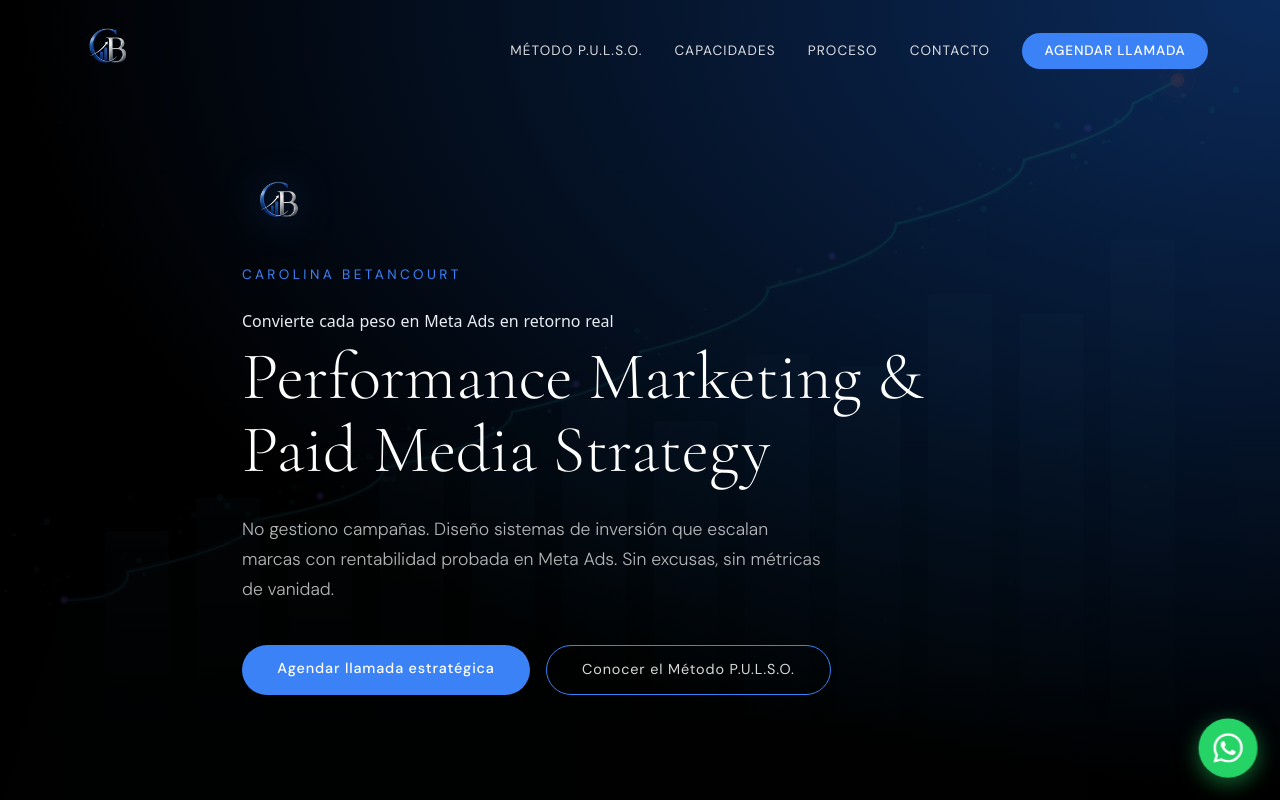
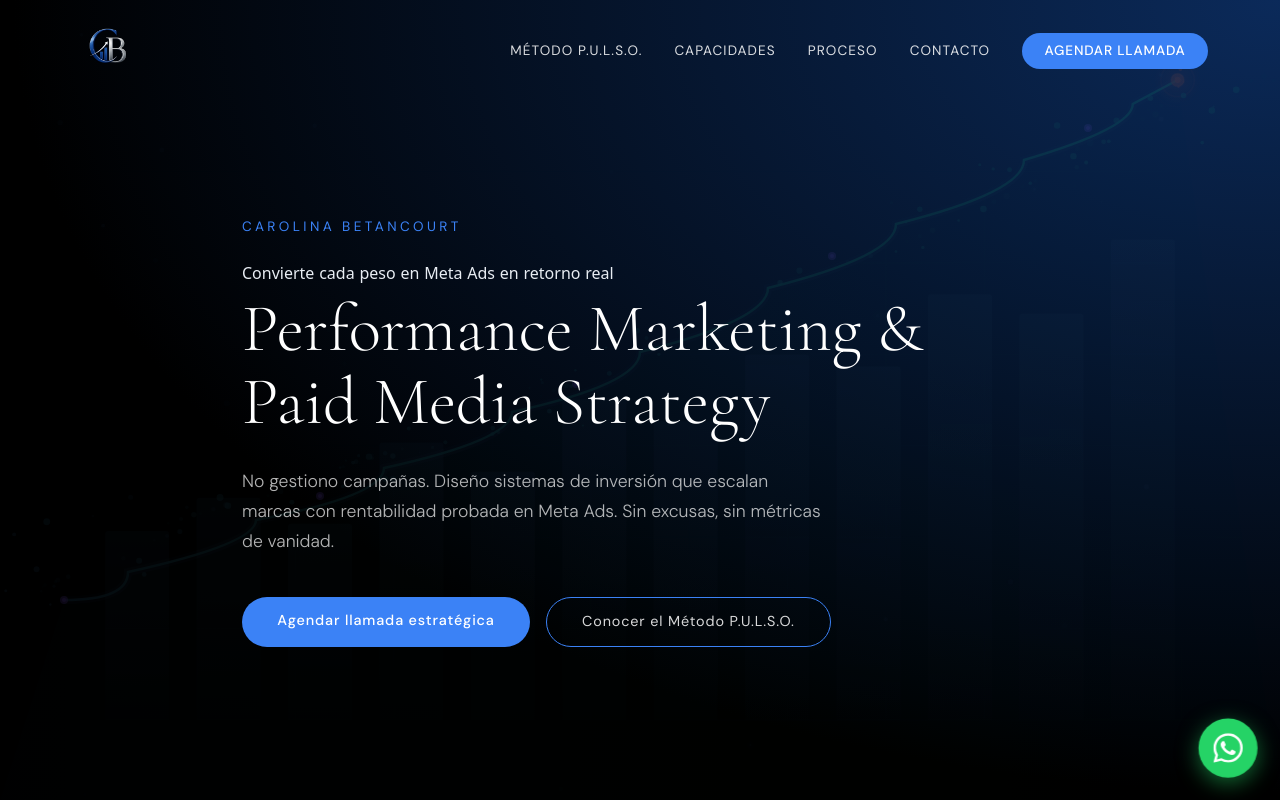
Before and after one commit to Coraline-Coder/carolina-landing, a Next.js app: page / in a window 1280 px wide. Shown: the top 800 px of the page. Built offline with nearby package versions, Linux system fonts and the light colour scheme.

Commit message:
fix: eliminar logo del hero body

```diff
--- /dev/null
+++ b/rm-logo.js
@@ -0,0 +1,43 @@
+const fs=require('fs');
+let p=fs.readFileSync('src/app/page.tsx','utf8');
+let lines=p.split('\n');
+
+// Buscar TODAS las imagenes con logo-cb.png
+console.log('Todas las referencias a logo-cb.png:');
+for(var i=0;i<lines.length;i++){
+  if(lines[i].includes('logo-cb.png')){
+    console.log('L'+(i+1)+': '+lines[i].trim());
+    console.log('  Anterior L'+i+': '+lines[i-1].trim());
+    console.log('  Anterior L'+(i-1)+': '+lines[i-2].trim());
+  }
+}
+
+// Eliminar el bloque del logo del hero (3 lineas antes y despues del img)
+var removed=0;
+for(var i=0;i<lines.length;i++){
+  if(lines[i].includes('logo-cb.png')&&i>370&&i<420){
+    // Este es el logo del HERO - eliminar el motion.div que lo envuelve
+    // Retroceder hasta encontrar el <motion.div que abre
+    var start=i;
+    for(var j=i;j>=i-10;j--){
+      if(lines[j]&&lines[j].includes('<motion.div')){start=j;break;}
+    }
+    // Avanzar hasta encontrar el </motion.div que cierra
+    var end=i;
+    for(var j=i;j<=i+10;j++){
+      if(lines[j]&&lines[j].includes('</motion.div>')){end=j;break;}
+    }
+    console.log('\nEliminando bloque L'+(start+1)+' a L'+(end+1)+':');
+    for(var j=start;j<=end;j++)console.log('  REMOVE: '+lines[j].trim());
+    lines.splice(start,end-start+1);
+    removed++;
+    break;
+  }
+}
+
+if(removed){
+  fs.writeFileSync('src/app/page.tsx',lines.join('\n'),'utf8');
+  console.log('\nLogo del hero eliminado!');
+}else{
+  console.log('\nNo se encontro logo en el hero para eliminar');
+}
--- a/src/app/page.tsx
+++ b/src/app/page.tsx
@@ -389,18 +389,6 @@ function HeroSection() {
           opacity: heroOpacity,
         }}
       >
-        <motion.div
-          initial={{ opacity: 0, scale: 0.9 }}
-          animate={{ opacity: 1, scale: 1 }}
-          transition={{ duration: 0.6, delay: 0.1 }}
-          style={{ marginBottom: "1.5rem" }}
-        >
-          <img
-            src="/logo-cb.png"
-            alt="CJB Logo"
-            style={{ height: 72, width: "auto", objectFit: "contain", borderRadius: "8px", filter: "drop-shadow(0 0 20px rgba(59,130,246,0.3))" }} height={60}
-          />
-        </motion.div>
 
         <motion.p
           initial={{ opacity: 0, y: 20 }}
```
Also changed, not shown: rm-hero-logo.js (deleted, +0 -32 lines).
